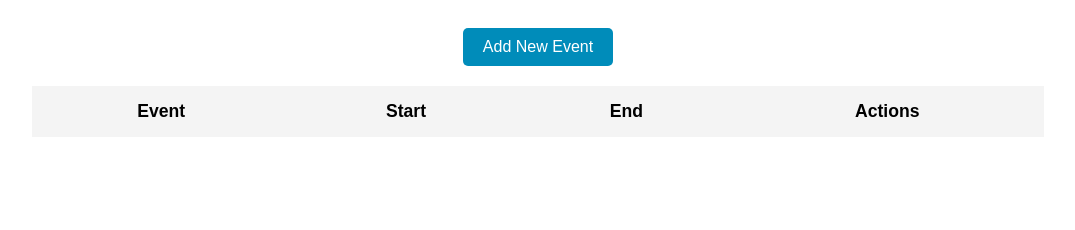
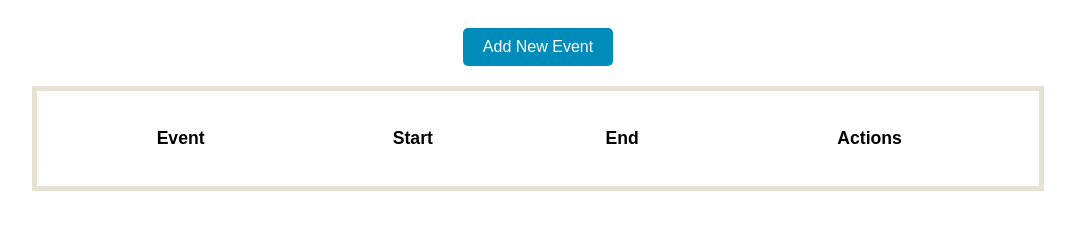
Before and after one commit to sans-sehgal/sanskar-sehgal-evaluation-eventlist, a plain HTML site: page EventList/index.html in a window 1280 px wide. Shown: the whole page, without its empty margins (102-1177 px from the left). Drawn offline with Linux system fonts and the light colour scheme; no server answers.

Commit message:
style changes

```diff
--- a/EventList/styles.css
+++ b/EventList/styles.css
@@ -24,18 +24,19 @@ body {
 }
 table {
     width: 100%;
-    border-collapse: collapse;
+    /* border-collapse: collapse; */
     margin-top: 10px;
+    border: 5px solid #e6e2d3;
+    padding: 20px;
 }
 
 
 th, td {
     padding: 15px;
-    text-align: left;
     /* border: 1px solid #ddd; */
 }
 th {
-    background-color: #f4f4f4;
+    /* background-color: #f4f4f4; */
     font-size: 1.1em;
     text-align: center;
 }
```
